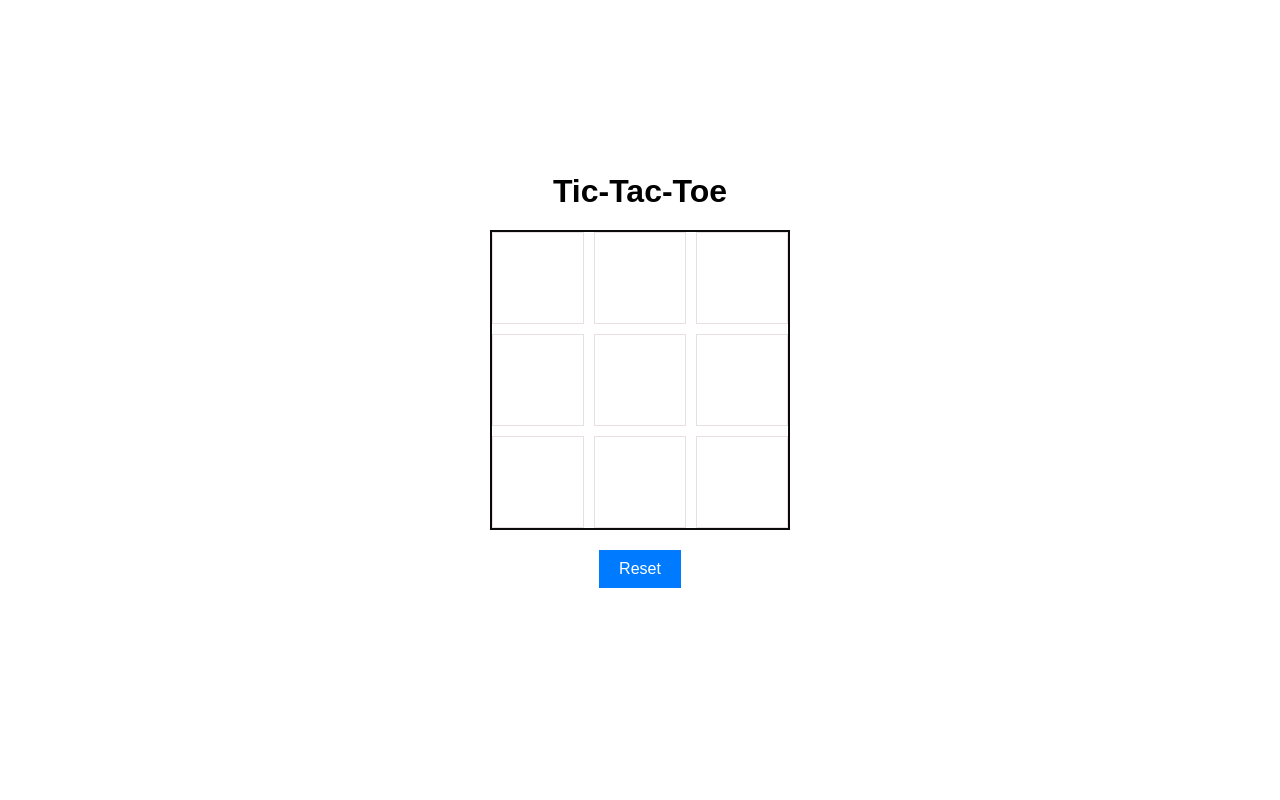
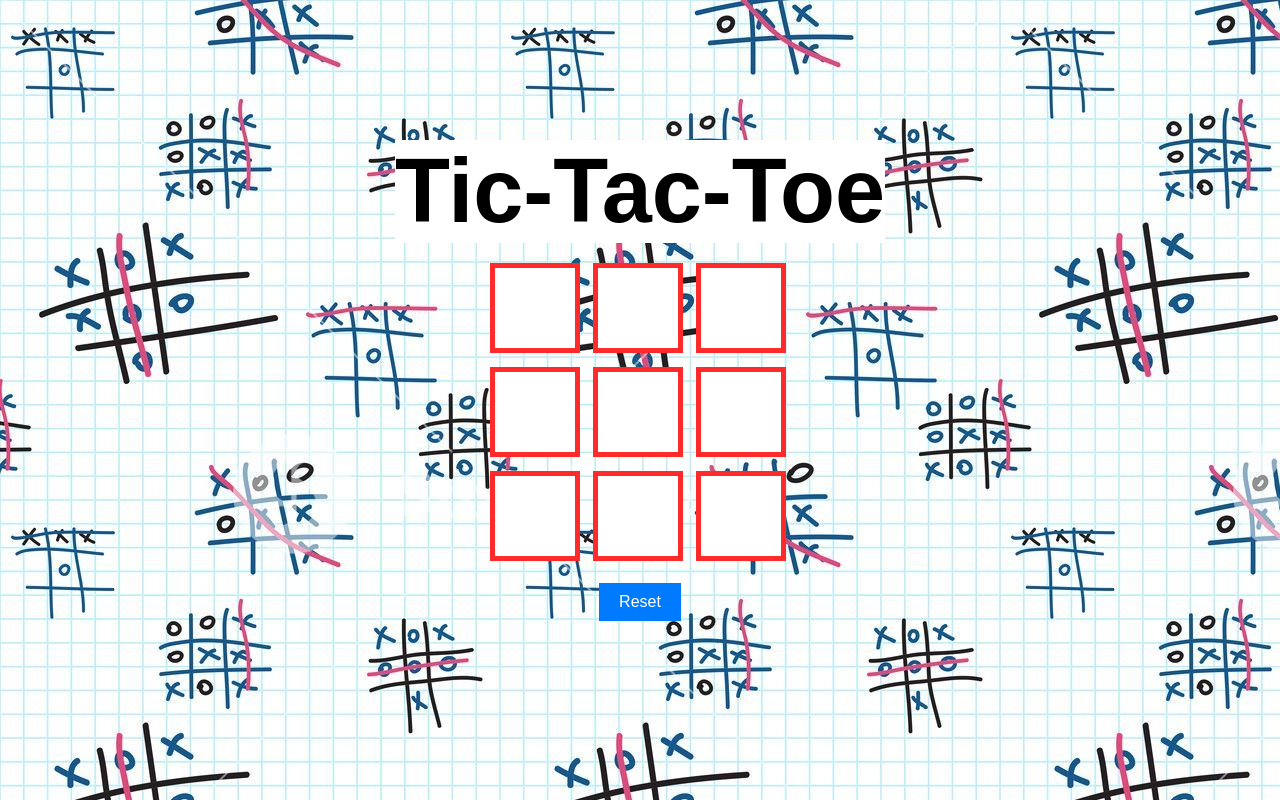
Before and after one commit to ayush007-git/project-arcade, a plain HTML site: page game2/tictactoe.html in a window 1280 px wide. Drawn offline with Linux system fonts and the light colour scheme.

Commit message:
new file:   assets/rock-papaer-sisors image.jpg 	modified:   game2/tictactoe.css 	modified:   game2/tictactoe.js 	modified:   stone_paper/style.css 	modified:   word_guess/guess.js

```diff
--- a/game2/tictactoe.css
+++ b/game2/tictactoe.css
@@ -11,36 +11,54 @@ body {
     justify-content: center;
     height: 100vh;
     font-family: Arial, sans-serif;
-    /* background-image: url(/assets/tic_tac_toe_wallpaper.jpg); */
+    background-image: url(/assets/tic_tac_toe_wallpaper.jpg);
 }
 
 h1 {
     margin-bottom: 20px;
+    font-size: 90px;
+    background-color: #ffffff;
 }
 
 #player_win_status{
     font-family:'Courier New', Courier, monospace;
     font-size: 30px;
+    font-weight:bolder;
+    color: white;
     padding: 20px;
 }
 
+.animate{
+    animation: grow 2s ;
+    background-color: black;
+}
+
+@keyframes grow {
+    0%{scale: .1;}
+    /* 100%{scale: 1;} */
+}
+
 #board {
-    display: grid;
-    grid-template-columns: repeat(3, 1fr);
-    grid-template-rows: repeat(3, 1fr);
-    grid-gap: 10px;
+    display: flex;
+    grid-gap: 13px;
     width: 300px;
     height: 300px;
-    border: 2px solid rgb(11, 9, 9);
+    /* border: 2px solid rgb(11, 9, 9); */
+    flex-wrap: wrap;
+    background-color:rgba(255, 255, 255, 0);
+    box-sizing: border-box;
 }
 
 .tile {
     display: flex;
     justify-content: center;
     align-items: center;
-    border: 1px solid #e8e0e0;
+    border: 5px solid #ff2a2a;
     font-size: 48px;
     cursor: pointer;
+    width: 90px;
+    height: 90px;
+    background-color: rgb(255, 255, 255);
 }
 
 button {
--- a/game2/tictactoe.js
+++ b/game2/tictactoe.js
@@ -21,8 +21,8 @@ async function makeMove(row, col) {
 
     if (checkWin(currentPlayer)) {
         gameOver = true;
-        alert(`Player "${currentPlayer}" won the game!`);
         document.getElementById("player_win_status").innerText = `Player "${currentPlayer}" won the game!`;
+        document.getElementById("player_win_status").classList.add("animate");
     } else if (checkTie()) {
         gameOver = true;
         document.getElementById("player_win_status").innerText = "It's a tie!";
@@ -97,4 +97,5 @@ function resetGame() {
         tiles[i].innerText = "";
     }
     document.getElementById("player_win_status").innerText=" ";
+    document.getElementById("player_win_status").classList.remove("animate");
 }
--- a/stone_paper/style.css
+++ b/stone_paper/style.css
@@ -4,10 +4,12 @@ body {
     background-color: #f2f2f2;
     color: #333;
     transition: background-color 0.3s, color 0.3s;
+    background-image: url(/assets/rock-papaer-sisors\ image.jpg);
   }
 
   h1 {
-    margin-top: 50px;
+    margin: 50px;
+    background-color: rgb(69, 61, 61);
   }
 
   #game {
@@ -17,6 +19,7 @@ body {
     padding: 20px;
     box-shadow: 0 2px 4px rgba(0, 0, 0, 0.1);
     transition: background-color 0.3s, box-shadow 0.3s;
+
   }
 
   #computer-choice,
--- a/word_guess/guess.js
+++ b/word_guess/guess.js
@@ -10,7 +10,7 @@ const inputs = document.querySelector(".inputs"),
 let word, maxGuesses, incorrectLetters = [], correctLetters = [];
 
 function getRandomWord() {
-    fetch('https://random-word-api.herokuapp.com/word', {
+    fetch('https://random-word-api.vercel.app/api?words=1', {
       method: 'GET'
     })
       .then(response => response.json())
```
Also changed, not shown: assets/rock-papaer-sisors image.jpg (added).
